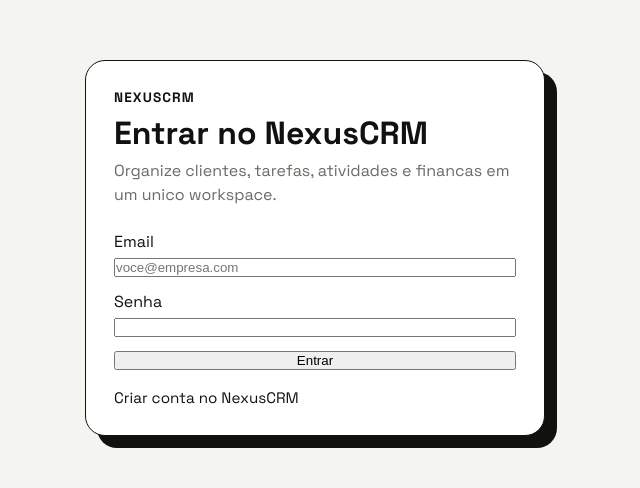
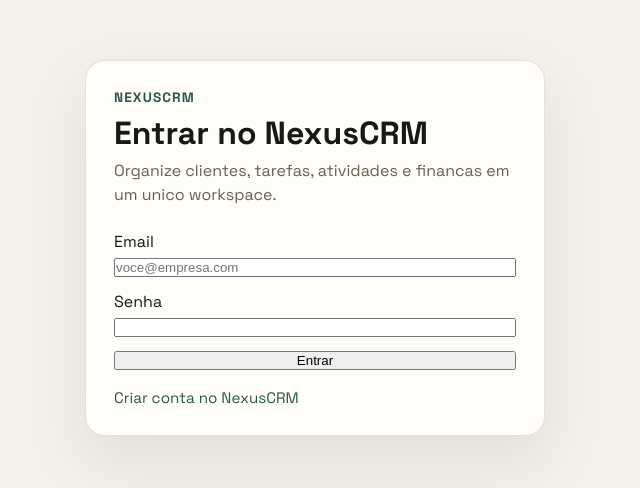
Before and after one commit to Penhall/PettoFlow, a React (Vite) app: page / in a window 1280 px wide. Shown: the part 152-640 px from the top of the page, without its empty margins (325-965 px from the left). Built offline with nearby package versions, Linux system fonts and the light colour scheme; no server answers.

Commit message:
refactor(ui): consolidate NexusCRM theme tokens

```diff
--- a/src/context/ThemeContext.jsx
+++ b/src/context/ThemeContext.jsx
@@ -1,44 +1,55 @@
 /* eslint-disable react-refresh/only-export-components */
-import { createContext, useContext, useState, useEffect } from 'react';
+import { createContext, useContext, useEffect, useState } from 'react'
 
-const ThemeContext = createContext();
+const ThemeContext = createContext()
+const PRODUCT_THEMES = [
+  { id: 'light', name: 'Claro' },
+  { id: 'dark', name: 'Escuro' },
+]
+
+function resolveTheme(theme) {
+  return theme === 'dark' ? 'dark' : 'light'
+}
 
 export function ThemeProvider({ children }) {
-  const [theme, setTheme] = useState(() => {
-    // Try to get saved theme, otherwise default to "ledger"
-    const savedTheme = localStorage.getItem('pettoflow_theme');
-    return savedTheme || 'ledger';
-  });
+  const [theme, setThemeState] = useState(() => {
+    const savedTheme = localStorage.getItem('pettoflow_theme')
+    return resolveTheme(savedTheme)
+  })
+
+  const setTheme = (nextTheme) => {
+    setThemeState((currentTheme) => {
+      const resolvedTheme =
+        typeof nextTheme === 'function' ? nextTheme(currentTheme) : nextTheme
+
+      return resolveTheme(resolvedTheme)
+    })
+  }
 
   useEffect(() => {
-    // Apply theme to the HTML element
-    document.documentElement.setAttribute('data-theme', theme);
-    // Save to local storage
-    localStorage.setItem('pettoflow_theme', theme);
-  }, [theme]);
-
-  const value = {
-    theme,
-    setTheme,
-    themes: [
-      { id: 'ledger', name: 'Livro-Razão (Ledger)' },
-      { id: 'classic', name: 'Clássico SaaS' },
-      { id: 'dark', name: 'Modo Noturno' },
-      { id: 'twenty', name: 'Twenty (Grafite)' },
-    ]
-  };
+    document.documentElement.setAttribute('data-theme', theme)
+    localStorage.setItem('pettoflow_theme', theme)
+  }, [theme])
 
   return (
-    <ThemeContext.Provider value={value}>
+    <ThemeContext.Provider
+      value={{
+        theme,
+        setTheme,
+        themes: PRODUCT_THEMES,
+      }}
+    >
       {children}
     </ThemeContext.Provider>
-  );
+  )
 }
 
 export function useTheme() {
-  const context = useContext(ThemeContext);
+  const context = useContext(ThemeContext)
+
   if (!context) {
-    throw new Error('useTheme must be used within a ThemeProvider');
+    throw new Error('useTheme must be used within a ThemeProvider')
   }
-  return context;
+
+  return context
 }
--- a/src/index.css
+++ b/src/index.css
@@ -1,145 +1,92 @@
 /* Global Variables mapped to data-theme */
-:root, [data-theme="ledger"] {
-  /* Architectural Ledger Palette (Default) */
-  --bg-main: #F4F4F0; /* Bone / Parchment */
-  --bg-sidebar: #F9F9F8;
-  --text-main: #111110; /* Ink Black */
-  --text-secondary: #6B6B65;
-  --card-bg: #FFFFFF;
-  --border-color: #111110; /* 1px solid black everywhere */
-
-  /* Accents */
-  --primary: #111110;
-  --primary-light: #E5E5E0;
-  --success: #05CD99;
-  --warning: #FFB547;
-  --danger: #D9381E; /* Terracotta Red */
-
-  /* Typography */
+:root,
+[data-theme="light"] {
+  --shell-sidebar-w: 240px;
+  --shell-sidebar-w-compact: 72px;
+  --shell-topbar-h: 56px;
+  --shell-topbar-h-mobile: 48px;
+  --surface-app: #f4f1e9;
+  --surface-panel: rgba(255, 255, 255, 0.78);
+  --surface-raised: #fffdf8;
+  --surface-muted: #e9e4d9;
+  --ink-strong: #191814;
+  --ink-soft: #656151;
+  --border-subtle: rgba(25, 24, 20, 0.12);
+  --accent: #25574f;
+  --accent-soft: #dce8e3;
+  --shadow-soft: 0 18px 40px rgba(18, 18, 15, 0.06);
+  --shadow-soft-lg: 0 26px 64px rgba(18, 18, 15, 0.08);
+  --motion-fast: 120ms;
+  --motion-base: 180ms;
+  --motion-overlay: 240ms;
+
+  --bg-main: var(--surface-app);
+  --bg-sidebar: var(--surface-panel);
+  --text-main: var(--ink-strong);
+  --text-secondary: var(--ink-soft);
+  --card-bg: var(--surface-raised);
+  --border-color: var(--border-subtle);
+  --primary: var(--accent);
+  --primary-light: var(--accent-soft);
+  --success: #23956e;
+  --warning: #ca8e2d;
+  --danger: #c85d49;
   --font-sans: 'Space Grotesk', sans-serif;
   --font-serif: 'Instrument Serif', serif;
-
-  /* Shapes & Shadows */
-  --radius-sm: 0px;
-  --radius-md: 0px;
-  --radius-lg: 0px;
-  --radius-full: 0px;
-
-  --shadow-sm: none;
-  --shadow-md: none;
-  --shadow-lg: 12px 12px 0px 0px var(--text-main);
-  --shadow-hover: 4px 4px 0px 0px var(--text-main);
-
+  --radius-sm: 10px;
+  --radius-md: 18px;
+  --radius-lg: 28px;
+  --radius-full: 9999px;
+  --shadow-sm: 0 8px 20px rgba(18, 18, 15, 0.04);
+  --shadow-md: var(--shadow-soft);
+  --shadow-lg: var(--shadow-soft-lg);
+  --shadow-hover: 0 14px 30px rgba(18, 18, 15, 0.08);
   --border-width: 1px;
-  --timeline-line:    var(--border-color);
-  --chip-bg:          var(--primary-light);
-  --sidebar-overlay:  rgba(0,0,0,.2);
-  --bg-column:        transparent;
-}
-
-[data-theme="classic"] {
-  /* Classic SaaS Palette */
-  --bg-main: #F4F7FE;
-  --bg-sidebar: #FFFFFF;
-  --text-main: #1B2559;
-  --text-secondary: #A3AED0;
-  --card-bg: #FFFFFF;
-  --border-color: #E2E8F0;
-
-  /* Accents */
-  --primary: #7C3AED;
-  --primary-light: #EDE9FE;
-  --success: #05CD99;
-  --warning: #FFCE20;
-  --danger: #EE5D50;
-
-  /* Typography */
-  --font-sans: 'Plus Jakarta Sans', sans-serif;
-  --font-serif: 'Plus Jakarta Sans', sans-serif;
-
-  /* Shapes & Shadows */
-  --radius-sm: 8px;
-  --radius-md: 12px;
-  --radius-lg: 20px;
+  --timeline-line: var(--border-color);
+  --chip-bg: var(--surface-muted);
+  --sidebar-overlay: rgba(17, 17, 17, 0.12);
+  --bg-column: rgba(255, 255, 255, 0.52);
+}
+
+[data-theme="dark"] {
+  --surface-app: #151715;
+  --surface-panel: rgba(28, 31, 28, 0.84);
+  --surface-raised: #1b1f1b;
+  --surface-muted: #232823;
+  --ink-strong: #f3f1ea;
+  --ink-soft: #a8a396;
+  --border-subtle: rgba(243, 241, 234, 0.1);
+  --accent: #78ac9f;
+  --accent-soft: #20332f;
+  --shadow-soft: 0 18px 40px rgba(0, 0, 0, 0.28);
+  --shadow-soft-lg: 0 26px 64px rgba(0, 0, 0, 0.34);
+
+  --bg-main: var(--surface-app);
+  --bg-sidebar: var(--surface-panel);
+  --text-main: var(--ink-strong);
+  --text-secondary: var(--ink-soft);
+  --card-bg: var(--surface-raised);
+  --border-color: var(--border-subtle);
+  --primary: var(--accent);
+  --primary-light: var(--accent-soft);
+  --success: #49bb91;
+  --warning: #d5a14c;
+  --danger: #de7b6d;
+  --font-sans: 'Space Grotesk', sans-serif;
+  --font-serif: 'Instrument Serif', serif;
+  --radius-sm: 10px;
+  --radius-md: 18px;
+  --radius-lg: 28px;
   --radius-full: 9999px;
-
-  --shadow-sm: 0 4px 12px rgba(0,0,0,0.03);
-  --shadow-md: 0 8px 24px rgba(0,0,0,0.1);
-  --shadow-lg: 0 24px 60px rgba(0,0,0,0.18);
-  --shadow-hover: 0 10px 20px rgba(0,0,0,0.08);
-
+  --shadow-sm: 0 8px 20px rgba(0, 0, 0, 0.2);
+  --shadow-md: var(--shadow-soft);
+  --shadow-lg: var(--shadow-soft-lg);
+  --shadow-hover: 0 14px 30px rgba(0, 0, 0, 0.26);
   --border-width: 1px;
-  --timeline-line:    var(--border-color);
-  --chip-bg:          var(--primary-light);
-  --sidebar-overlay:  rgba(0,0,0,.3);
-  --bg-column:        var(--bg-sidebar); /* white card bg */
-}
-
-[data-theme="dark"] {
-  /* Dark Mode Palette */
-  --bg-main: #0F172A;
-  --bg-sidebar: #1E293B;
-  --text-main: #F8FAFC;
-  --text-secondary: #94A3B8;
-  --card-bg: #1E293B;
-  --border-color: #334155;
-
-  /* Accents */
-  --primary: #818CF8;
-  --primary-light: #312E81;
-  --success: #34D399;
-  --warning: #FBBF24;
-  --danger: #F87171;
-
-  /* Typography */
-  --font-sans: 'Space Grotesk', sans-serif;
-  --font-serif: 'Space Grotesk', sans-serif;
-
-  /* Shapes & Shadows */
-  --radius-sm: 6px;
-  --radius-md: 10px;
-  --radius-lg: 16px;
-  --radius-full: 9999px;
-
-  --shadow-sm: 0 4px 12px rgba(0,0,0,0.3);
-  --shadow-md: 0 8px 24px rgba(0,0,0,0.4);
-  --shadow-lg: 0 24px 60px rgba(0,0,0,0.5);
-  --shadow-hover: 0 10px 20px rgba(0,0,0,0.4);
-
-  --border-width: 1px;
-  --timeline-line:    #334155;
-  --chip-bg:          #312E81;
-  --sidebar-overlay:  rgba(0,0,0,.5);
-  --bg-column:        rgba(30, 41, 59, 0.5); /* Semi-transparent dark slate */
-}
-
-[data-theme="twenty"] {
-  --bg-main:          #1C1C1C;
-  --bg-sidebar:       #191919;
-  --text-main:        #EDEDED;
-  --text-secondary:   #888888;
-  --card-bg:          #242424;
-  --border-color:     #2E2E2E;
-  --primary:          #FFFFFF;
-  --primary-light:    #2A2A2A;
-  --success:          #34D399;
-  --warning:          #FBBF24;
-  --danger:           #F87171;
-  --font-sans:        'Inter', system-ui, sans-serif;
-  --font-serif:       'Inter', system-ui, sans-serif;
-  --radius-sm:        4px;
-  --radius-md:        6px;
-  --radius-lg:        10px;
-  --radius-full:      9999px;
-  --shadow-sm:        0 1px 3px rgba(0,0,0,.5);
-  --shadow-md:        0 4px 12px rgba(0,0,0,.6);
-  --shadow-lg:        0 16px 48px rgba(0,0,0,.7);
-  --shadow-hover:     0 2px 8px rgba(0,0,0,.5);
-  --border-width:     1px;
-  --timeline-line:    #3E3E3E;
-  --chip-bg:          #2A2A2A;
-  --sidebar-overlay:  rgba(0,0,0,.6);
-  --bg-column:        #212121; /* Clean Twenty gray */
+  --timeline-line: var(--border-color);
+  --chip-bg: var(--surface-muted);
+  --sidebar-overlay: rgba(0, 0, 0, 0.42);
+  --bg-column: rgba(28, 31, 28, 0.72);
 }
 
 /* ─── Mobile Design Tokens ──────────────────────────────────────────────────── */
@@ -168,8 +115,8 @@
   --safe-right:  env(safe-area-inset-right, 0px);
 
   /* Largura da sidebar (usada para offset do conteúdo) */
-  --sidebar-w:          250px;
-  --sidebar-w-collapsed: 80px;
+  --sidebar-w: var(--shell-sidebar-w);
+  --sidebar-w-collapsed: var(--shell-sidebar-w-compact);
 }
 
 @media (max-width: 1024px) {
```
Also changed, not shown: 1 other file (tests, documents, lock files or other folders).
